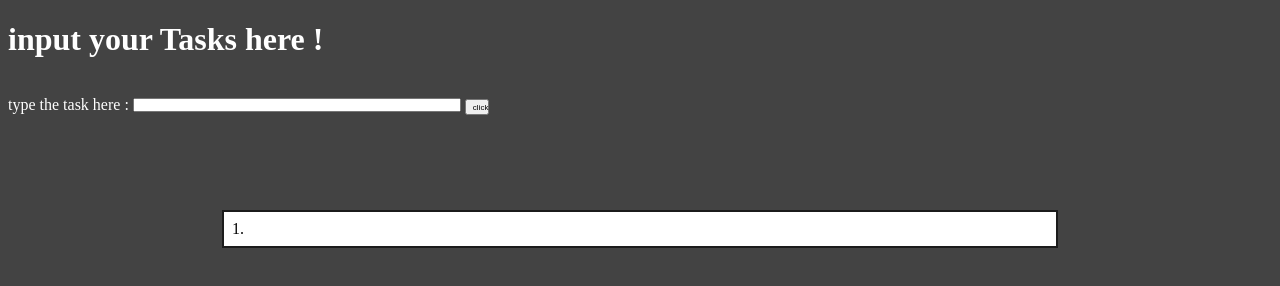
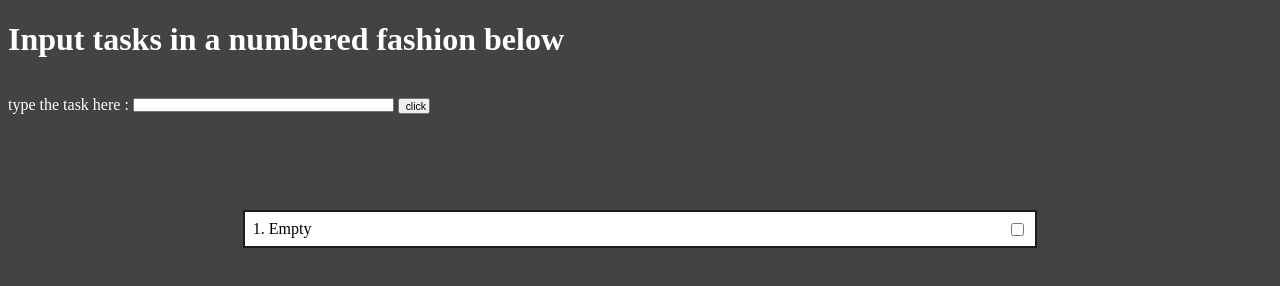
Before and after one commit to MatasMatukaiis/Task-thingy, a plain HTML site: page index.html in a window 1280 px wide. Both pictures are taken after a click on the button "click". Drawn offline with nearby package versions, Linux system fonts and the light colour scheme.

Commit message:
update !

```diff
--- a/index.html
+++ b/index.html
@@ -1,23 +1,22 @@
 <!DOCTYPE html>
 <html>
 <head>
-    <!-- Jquery library -->
-	<script src="https://ajax.googleapis.com/ajax/libs/jquery/1.12.4/jquery.min.js"></script>
     <meta charset="UTF-8">
     <meta name="viewport" content="width=device-width, initial-scale=1.0">
     <title>Document</title>
     <link rel="stylesheet" href="style.css">
 </head>
 <body>
-    <h1>input your Tasks here !</h1>
+    <h1>Input tasks in a numbered fashion below</h1>
     <p>type the task here : </p>
+
     <input class="item" type="text" style="cursor: pointer;" value=" " >
+
     <button><a class="button">click</a></button>
-    <div id="grocery-list">
+
     <ul class="thelist">
-        <li class="empty">Empty</li>
+        <li class="empty">Empty<input type="checkbox" class="lmao"></li>
     </ul>
-    </div>
 
 <script type="text/javascript" src="script.js">
 </script>
--- a/script.js
+++ b/script.js
@@ -1,14 +1,23 @@
-$(".button").click(function(){
-    var the_input_value = $(".item").val();
-    $("ul.thelist li:first-child").hide();
-    if (the_input_value == "")
-    {
-        alert("Value cannot be null");
+document.querySelector(".button").addEventListener("click", () => {
+    let value = document.querySelector(".item").value;
+    if(value == " ") {
+        alert(">:(");
     }
-    else
-    {
-        var create_li = $("<li>"+the_input_value+"</li>");
-        $("ul.thelist").append(create_li);
-        $(".item").val("");
+    else {
+        document.querySelector(".thelist").innerHTML+="<li>"+value+"<input type='checkbox' class='lmao'></li>";
+        document.querySelector(".empty").style.display = "none";
+        document.querySelector(".item").value = " ";
     }
 });
+
+/*
+document.querySelector("li input").addEventListener("click", () => {
+    let li = document.querySelector("li");
+    if(li.style.textDecoration = "none") {
+        li.style.textDecoration = "line-through";
+    }
+    else {
+        li.style.textDecoration = "none";
+    }
+});
+*/
--- a/style.css
+++ b/style.css
@@ -7,14 +7,14 @@ p {
     display: inline-block;
 }
 .item {
-    width: 40vh;
+    width: 20%;
     height: 1vh;
     overflow: scroll;
 }
 ul {
     background-color: #ffffff;
     border: solid 2px #1b1b1b;
-    width: 100vh;
+    width: 60%;
     margin: 10vh auto auto auto;
     height: fit-content;
     color: #000000;
@@ -24,6 +24,19 @@ ul {
 }
 button {
     height: 2vh;
-    width: 3vh;
-    font-size: 1vh;
+    width: 4vh;
+    font-size: 1.3vh;
 }
+button:hover {
+    background-color: #494949;
+    border-color: #000000;
+    color: #ffffff;
+}
+button:active {
+    background-color: #000000;
+    color: #ffffff;
+    border-color: #494949;
+}
+.lmao {
+    float: right;
+}
```
